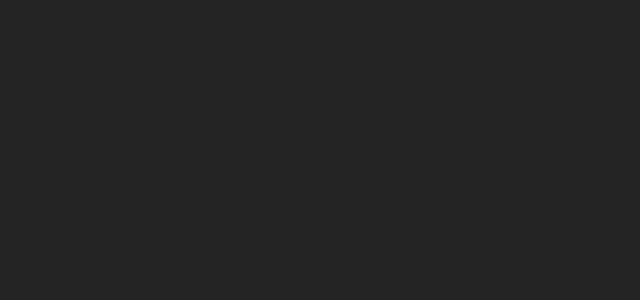
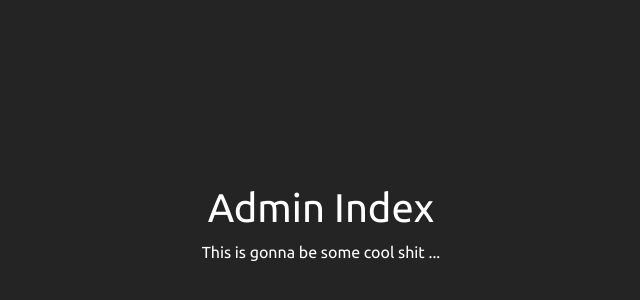
Before and after one commit to JCWoodworker/business-link-list, a React (Vite) app: page /user in a window 1280 px wide. Before the commit this address had no page. Shown: the part 168-468 px from the top of the page, without its empty margins (319-959 px from the left). Built offline with nearby package versions, Linux system fonts and the light colour scheme.

Commit message:
added admin index

```diff
--- a/src/App.tsx
+++ b/src/App.tsx
@@ -5,6 +5,7 @@ import { BrowserRouter as Router, Routes, Route } from "react-router-dom"
 
 import HomeIndex from "./components/home/HomeIndex"
 import BusinessShowIndex from "./components/business-show/BusinessShowIndex"
+import AdminIndex from "./components/admin-controls/adminIndex"
 
 const App: React.FC = () => {
 	return (
@@ -12,6 +13,7 @@ const App: React.FC = () => {
 			<Router>
 				<Routes>
 					<Route path="/" element={<HomeIndex />} />
+					<Route path="/user" element={<AdminIndex />} />
 					<Route path="/rilocalwoodworks" element={<BusinessShowIndex />} />
 				</Routes>
 			</Router>
--- /dev/null
+++ b/src/components/admin-controls/AdminIndex.tsx
@@ -0,0 +1,10 @@
+const AdminIndex: React.FC = () => {
+	return (
+		<>
+			<h1>Admin Index</h1>
+			<p>This is gonna be some cool shit ...</p>
+		</>
+	)
+}
+
+export default AdminIndex
```
